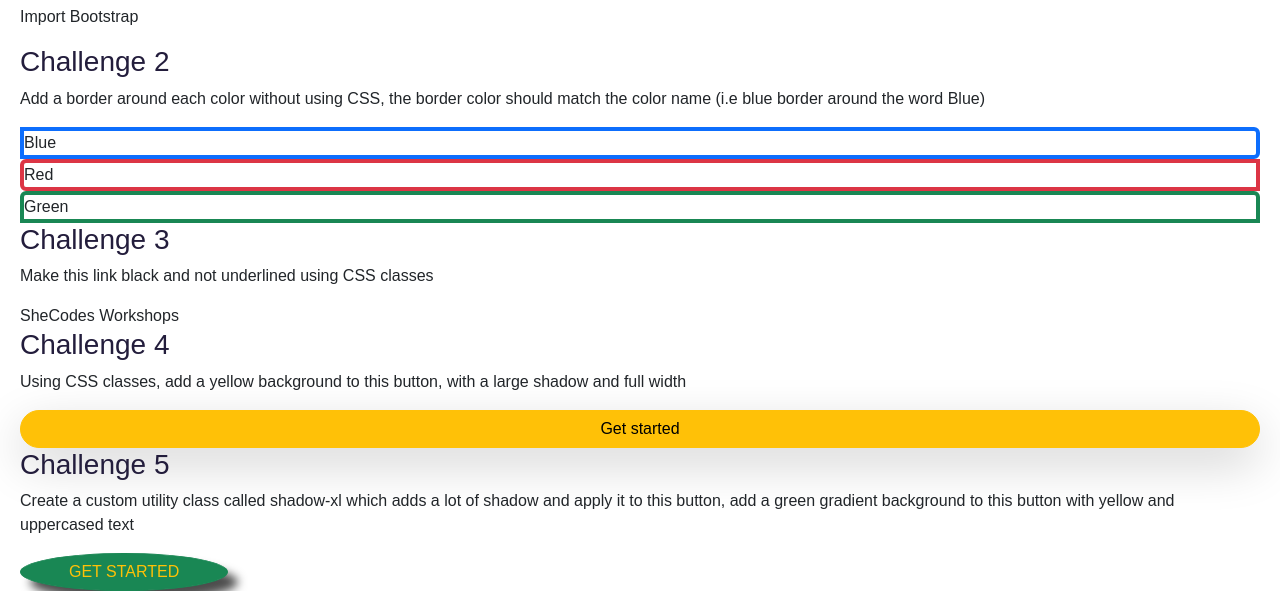
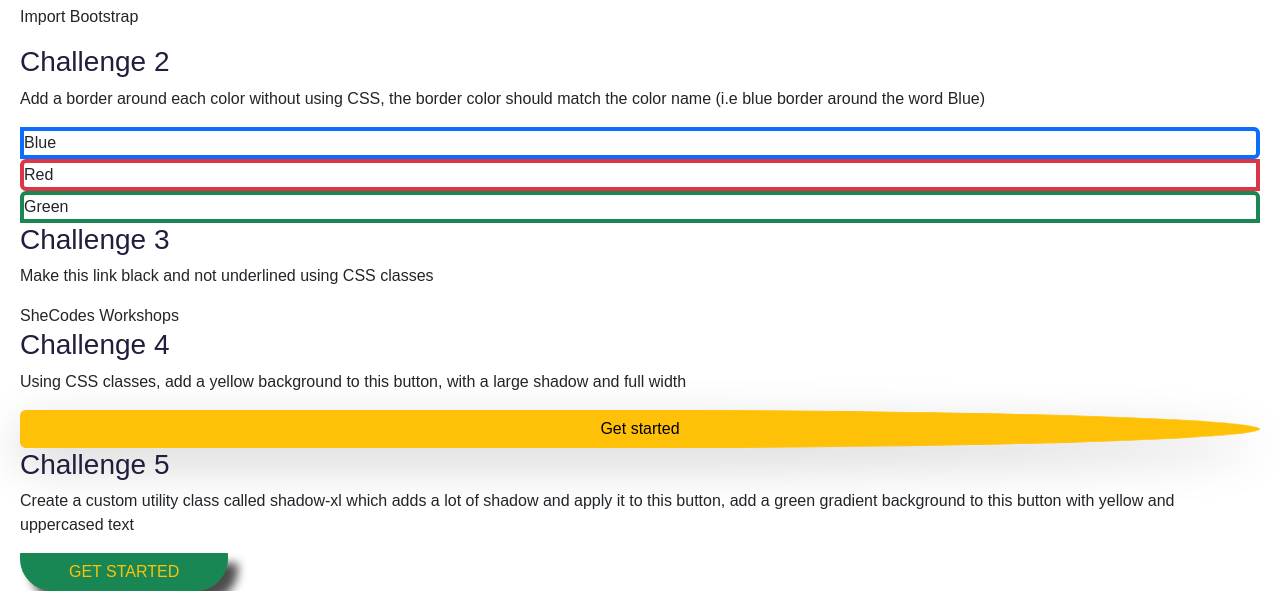
Before and after one commit to 550tealeaves/advanced-tools-hw, a plain HTML site: page utility-css-class/index.html in a window 1280 px wide. Shown: the part 257-848 px from the top of the page. Drawn offline with nearby package versions, Linux system fonts and the light colour scheme.

Commit message:
edited borders

```diff
--- a/utility-css-class/index.html
+++ b/utility-css-class/index.html
@@ -33,7 +33,7 @@
         Using CSS classes, add a yellow background to this button, with a large
         shadow and full width
     </p>
-    <a href="https://shecodes.io/" class="btn btn-warning shadow-lg d-block rounded-pill" target="_blank">Get started</a>
+    <a href="https://shecodes.io/" class="btn btn-warning shadow-lg d-block rounded-end-circle" target="_blank">Get started</a>
 
     <h3>Challenge 5</h3>
     <p>
@@ -41,7 +41,7 @@
         and apply it to this button, add a green gradient background to this
         button with yellow and uppercased text
     </p>
-    <a href="https://shecodes.io/" class="btn btn-success shadow-xl text-warning text-uppercase ps-5 pe-5 rounded-circle" target="_blank">Get
+    <a href="https://shecodes.io/" class="btn btn-success shadow-xl text-warning text-uppercase ps-5 pe-5 rounded-5 rounded-top-0" target="_blank">Get
         started</a>
 </body>
 </html>
```
